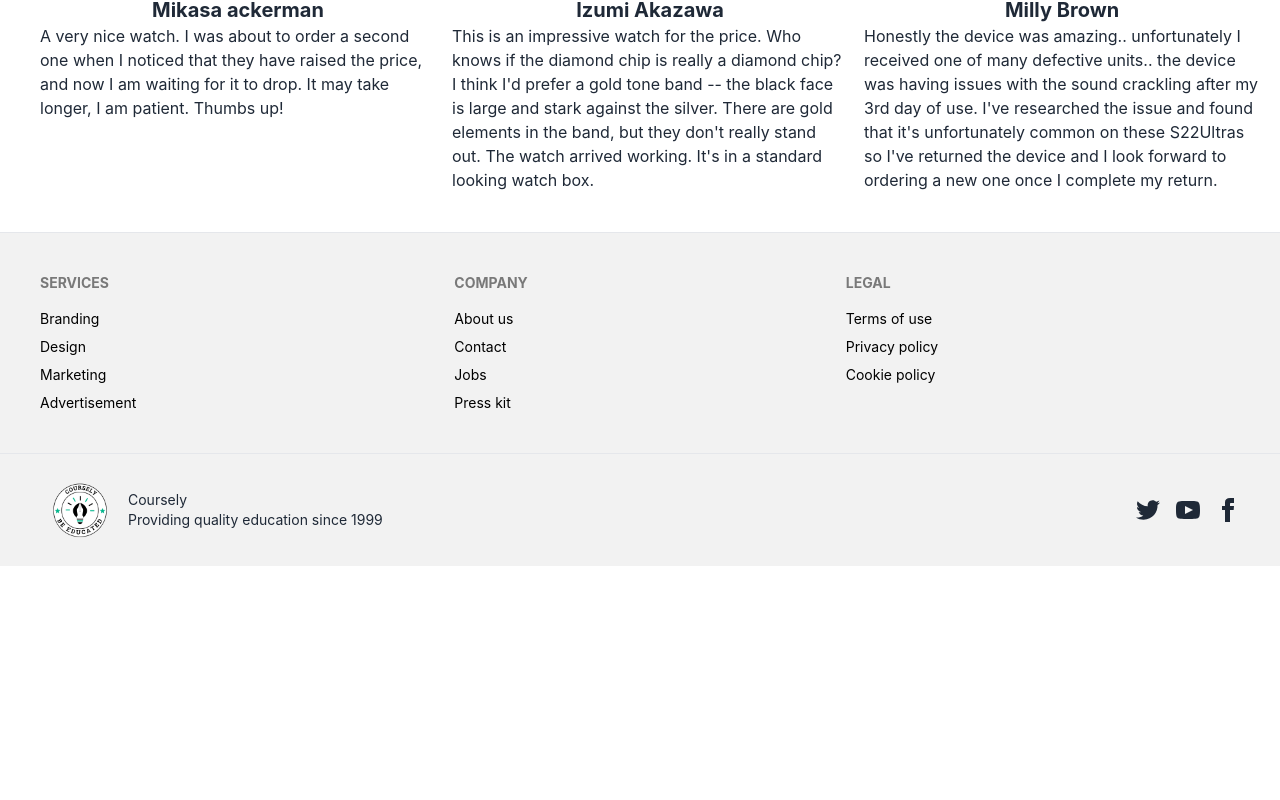
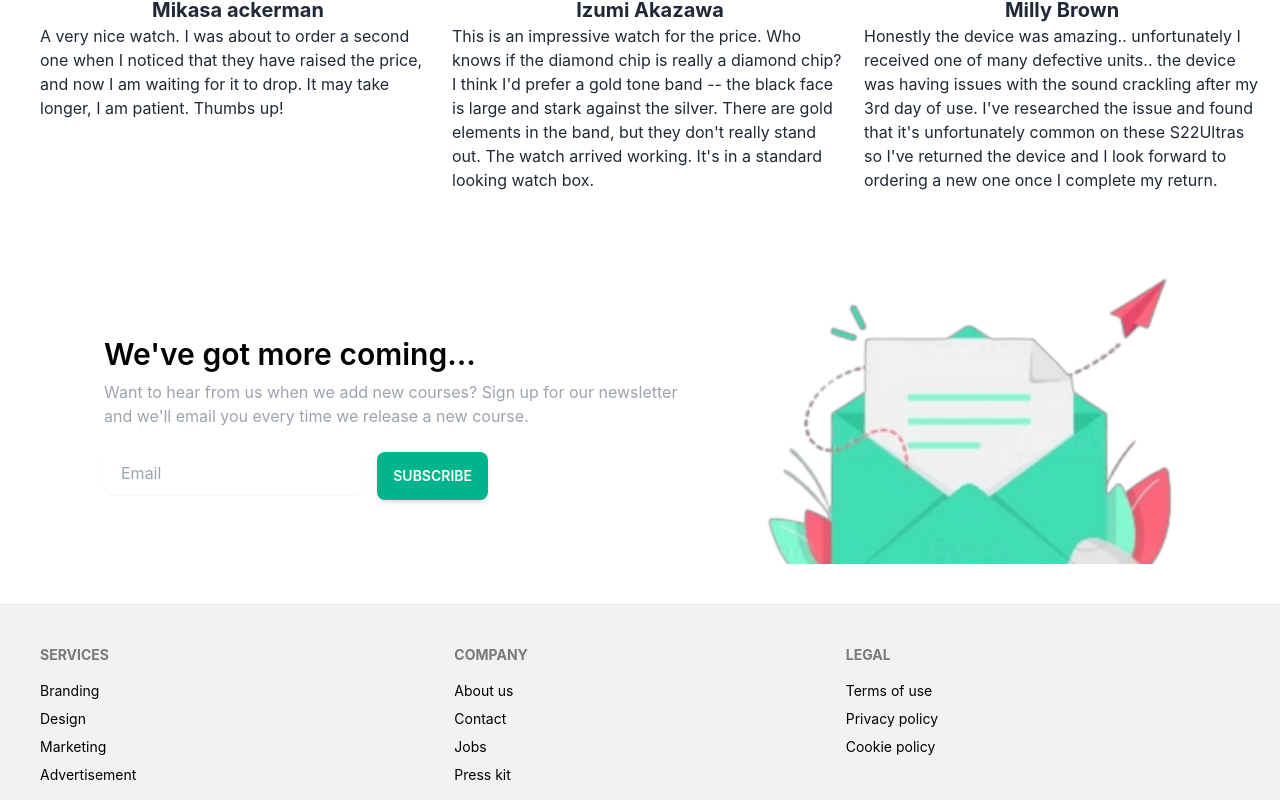
Before and after one commit to amanat-mahmud/Coursely, a React (Create React App) app: page / in a window 1280 px wide. Shown: the part 1841-2641 px from the top of the page. Before the commit the page ends 2407 px from the top, so only its background shows below. Built offline with nearby package versions, Linux system fonts and the light colour scheme; no server answers.

Commit message:
newsletter added

```diff
--- a/src/App.js
+++ b/src/App.js
@@ -3,7 +3,7 @@ import { RouterProvider } from 'react-router-dom';
 import './App.css';
 import { AuthContext } from './context/Auth/AuthProvider';
 import {route} from './Routes/Routes/Routes';
-import { ToastContainer, toast } from 'react-toastify';
+import { ToastContainer } from 'react-toastify';
 import 'react-toastify/dist/ReactToastify.css';
 function App() {
   const {isDark} = useContext(AuthContext)
--- a/src/Pages/Home/Home.js
+++ b/src/Pages/Home/Home.js
@@ -12,9 +12,9 @@ const Home = () => {
             <img src={hero} alt="hero"/>
             </div>
             <div className='text-center'>
-                <h1 className='text-3xl'>Learn from home with Experts.</h1>
+                <h1 className='text-3xl font-bold'>Learn from home with Experts.</h1>
                 <p className='md:mx-40'>Choose from 204 online video courses with new additions published every month.</p>
-                <button className="btn bg-[#00b58b] border-none mt-4 dark:hover:bg-white dark:hover:text-[#00b58b]">Discover More</button>
+                <a className="btn bg-[#00b58b] border-none mt-4 dark:hover:bg-white dark:hover:text-[#00b58b]" href='#news-letter'>Discover More</a>
             </div>
             </div>
             <LearnFromUs></LearnFromUs>
@@ -22,7 +22,7 @@ const Home = () => {
             <div className='ml-10 mb-10'>
             <h1 className='text-5xl font-bold mb-10'>From Community</h1>
             <ReviewSection></ReviewSection>
-            {/* <NewsLetter></NewsLetter> */}
+            <NewsLetter></NewsLetter>
             </div>
         </div>
     );
--- a/src/Pages/Home/NewsLetter.js
+++ b/src/Pages/Home/NewsLetter.js
@@ -1,33 +1,36 @@
 import React from 'react';
+import { toast, ToastContainer } from 'react-toastify';
+import newsImage from '../../assets/images/news2.png';
 
 const NewsLetter = () => {
     return (
 
-<div class="bg-white dark:bg-gray-800">
+<div id='news-letter' class="bg-white dark:bg-gray-800 mt-20">
     <div class="relative px-4 py-6 overflow-hidden sm:px-6 sm:py-8 lg:p-12 xl:p-16">
         <h2 class="text-2xl font-semibold font-display text-black dark:text-white sm:text-3xl">
             We&#x27;ve got more coming...
         </h2>
         <p class="mt-2 max-w-xl text-base text-gray-400">
-            Want to hear from us when we add new components? Sign up for our newsletter and we&#x27;ll email you every time we release a new batch of components.
+            Want to hear from us when we add new courses? Sign up for our newsletter and we&#x27;ll email you every time we release a new course.
         </p>
-        <form>
-            <div class="mt-6 sm:flex jusitfy-start">
-                <form class="flex flex-col justify-center w-3/4 max-w-sm space-y-3 md:flex-row md:w-full md:space-x-3 md:space-y-0">
+        <div>
+            <div class="mt-6 sm:flex justify-start">
+                <div class="flex flex-col justify-center w-3/4 max-w-sm space-y-3 md:flex-row md:w-full md:space-x-3 md:space-y-0" >
                     <div class=" relative ">
-                        <input type="text" id="&quot;form-subscribe-Subscribe" class=" rounded-lg border-transparent flex-1 appearance-none border border-gray-300 w-full py-2 px-4 bg-white text-gray-700 placeholder-gray-400 shadow-sm text-base focus:outline-none focus:ring-2 focus:ring-purple-600 focus:border-transparent" placeholder="Email"/>
+                        <input type="text" id="&quot;form-subscribe-Subscribe" class=" rounded-lg border-transparent flex-1 appearance-none border border-gray-300 w-full py-2 px-4 bg-white text-gray-700 placeholder-gray-400 shadow-sm text-base focus:outline-none focus:ring-2 focus:ring-[#00b58b] focus:border-transparent" placeholder="Email"/>
                         </div>
-                        <button class="flex-shrink-0 px-4 py-2 text-base font-semibold text-white bg-purple-600 rounded-lg shadow-md hover:bg-purple-700 focus:outline-none focus:ring-2 focus:ring-purple-500 focus:ring-offset-2 focus:ring-offset-purple-200" type="submit">
+                        <button class="btn font-semibold text-white bg-[#00b58b] rounded-lg shadow-md border-0  dark:hover:bg-white dark:hover:text-[#00b58b]" type="submit" onClick={()=>toast("Subscribed Successfully")}>
                             Subscribe
                         </button>
-                    </form>
+
+                    </div>
                 </div>
-            </form>
+            </div>
             <div class="absolute inset-y-0 right-0 hidden lg:block lg:left-2/3 xl:left-1/2">
                 <picture>
-                    <source srcSet="/images/object/5.webp" type="image/webp"/>
-                        <source srcSet="/images/object/5.png"/>
-                            <img class="object-cover w-1/2 mx-auto maw-w-44" src="/images/object/5.png" alt="shopping item"/>
+                    <source srcSet={newsImage} type="image/jpeg"/>
+                        <source srcSet={newsImage}/>
+                            <img class="object-cover w-2/3 mx-auto" src="/images/object/5.png" alt="shopping item"/>
                         </picture>
                     </div>
                 </div>
```
Also changed, not shown: src/assets/images/news.jpeg (added), src/assets/images/news2.png (added).
